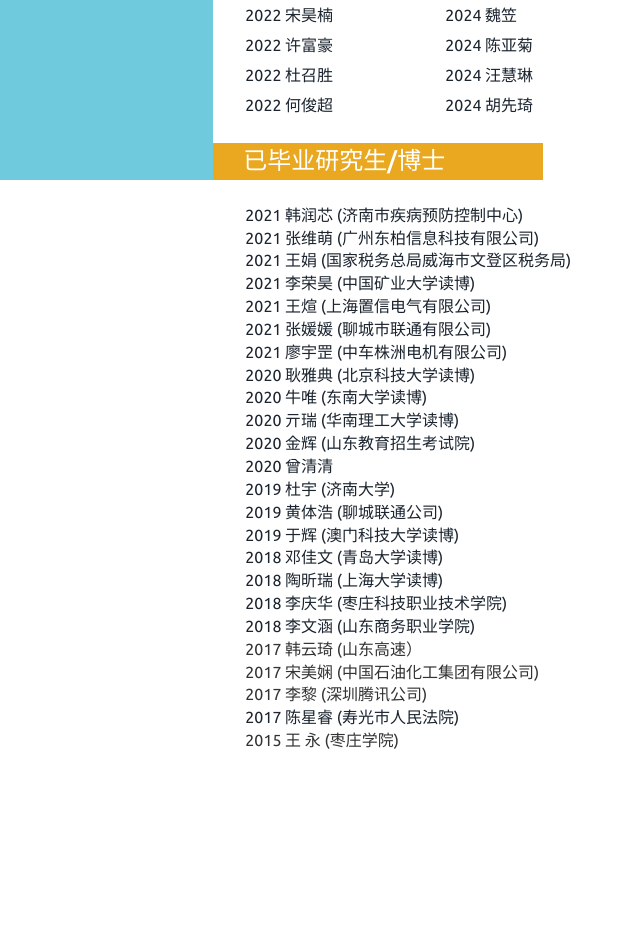
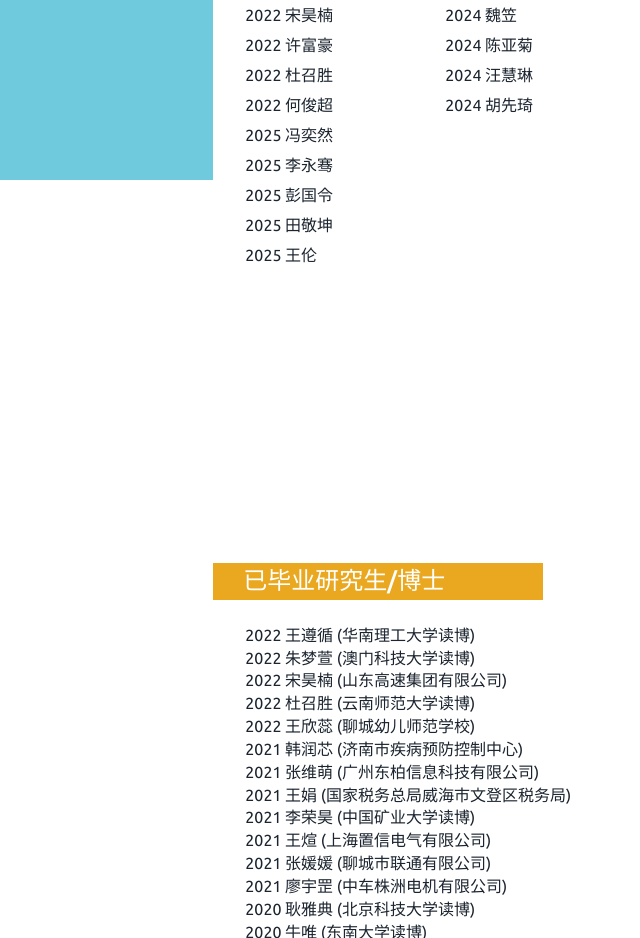
Before and after one commit to DATAdriving/DATAdriving.github.io, a plain HTML site: page team.html in a window 1280 px wide. Shown: the part 620-1558 px from the top of the page, without its empty margins (0-640 px from the left). Before the commit the page ends 1395 px from the top, so only its background shows below. Drawn offline with Linux system fonts and the light colour scheme; files whose address does not match are found by name.

Commit message:
Update team.html

```diff
--- a/team.html
+++ b/team.html
@@ -105,7 +105,7 @@ height:420px; width:200px; float:left;
 		<a href="team/2022hejunchao.html">2022 何俊超</a><br>
 
 </div>
-<div class="right">
+<div class="center">
 
 
 		<a href="team/2022yangzengjian.html">2022 杨曾健</a><br>
@@ -124,6 +124,14 @@ height:420px; width:200px; float:left;
 	        <a href="team/2024huxianqi.html">2024 胡先琦</a><br>
 
 </div>
+<div class="right">
+		<a href="team/2025fengyiran.html">2025 冯奕然</a><br>
+		<a href="team/2025liyongqian.html">2025 李永骞</a><br>
+		<a href="team/2025pengguoling.html">2025 彭国令</a><br>
+		<a href="team/2025tianjingkun.html">2025 田敬坤</a><br>
+		<a href="team/2025wanglun.html">2025 王伦</a><br>
+
+</div>
 
 
 
@@ -136,6 +144,12 @@ height:420px; width:200px; float:left;
 
 			<p style="line-height: 30px">
 
+
+		<p><a href="team/2022wangzuixun.html">2022 王遵循 (华南理工大学读博)</a><br>
+		<p><a href="team/2022zhumengxuan.html">2022 朱梦萱 (澳门科技大学读博)</a><br>
+		<p><a href="team/2022songhaonan.html">2022 宋昊楠 (山东高速集团有限公司)</a><br>
+		<p><a href="team/2022duzhaosheng.html">2022 杜召胜 (云南师范大学读博)</a><br>
+		<p><a href="team/2022wangxinrui.html">2022 王欣蕊 (聊城幼儿师范学校)</a><br>
 		<p><a href="team/2021hanrunxin.html">2021 韩润芯 (济南市疾病预防控制中心)</a><br>
 		<a href="team/2021zhangweimeng.html">2021 张维萌 (广州东柏信息科技有限公司)</a><br>
 		<a href="team/2021wangjuan.html">2021 王娟 (国家税务总局威海市文登区税务局)</a><br>
```
